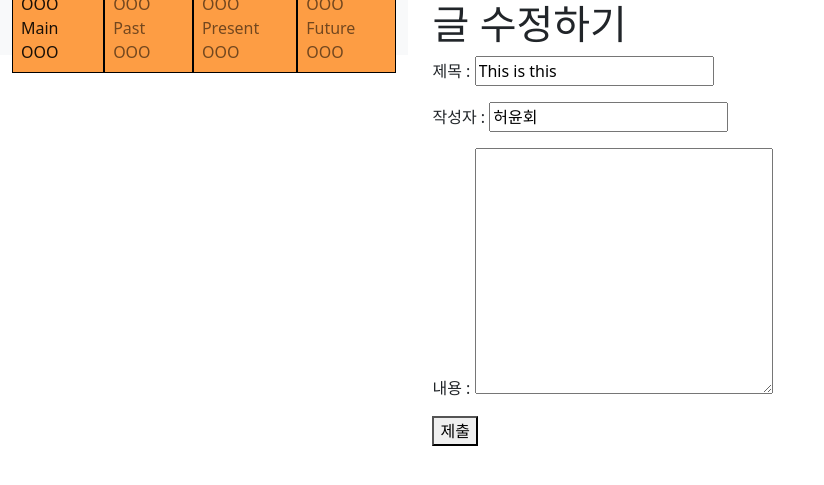
After one commit to YoonHwe/snsproject, a Django app: page /edit/1 in a window 1280 px wide. The commit adds this page. Shown: the top 485 px of the page, without its empty margins (0-824 px from the left). Run offline with Django 3.2, Linux system fonts and the light colour scheme; data comes from the database, SQL or seed files in the repository; both versions use the stored data as it was before the commit; some libraries are stand-ins or nearby versions.

```diff
--- a/main/templates/main/detail.html
+++ b/main/templates/main/detail.html
@@ -4,9 +4,11 @@
 {% block content %}
 
 <h1>{{post.title}}</h1>
-작성자 : {{post.writer}}
+작성자: {{post.writer}}
 날짜: {{post.pub_date}}
 <hr>
+
 <p>{{post.body}}</p>
+<a href="{% url 'edit' blog.id %}">수정하기</a>
 
-{{% endblock %}}
+{% endblock %}
--- /dev/null
+++ b/main/templates/main/edit.html
@@ -0,0 +1,15 @@
+{% extends 'base.html' %}
+{% load static %}
+
+{% block content %}
+<div class="container">
+	<h1>글 수정하기</h1>
+	<form action="{% url 'update' post.id %}" method="post">
+		{%csrf_token%}
+		<p>제목 : <input type="text" name="title" value="{{post.title}}"></p>
+		<p>작성자 : <input type="text" name="writer" value="{{post.writer}}"></p>
+		<p>내용 : <textarea type="text" name="body" id="" cols="30" rows="10" {{post.body}}></textarea></p>
+		<button type="submit">제출</button>
+	</form>
+</div>
+{% endblock %}
--- a/main/views.py
+++ b/main/views.py
@@ -20,8 +20,8 @@ def show_future(request):
     return render(request, 'main/future.html')
 
 def detail(request, id):
-    posts = get_object_or_404(Post, pk = id)
-    return render(request, 'detail.html',{'post':posts})
+    post = get_object_or_404(Post, pk = id)
+    return render(request, 'main/detail.html', {'post':post})
 
 def new(request):
     return render(request, 'main/new.html')
@@ -34,3 +34,16 @@ def create(request):
     new_post.body = request.POST['body']
     new_post.save()
     return redirect('detail', new_post.id)
+
+def edit(request, id):
+    edit_post = Post.objects.get(id = id)
+    return render(request, 'main/edit.html', {'post': edit_post})
+
+def update(request, id):
+    update_post = Post.objects.get(id = id)
+    update_post.title = request.POST['title']
+    update_post.writer = request.POST['writer']
+    update_post.pub_date = timezone.now()
+    update_post.body = request.POST['body']
+    update_post.save()
+    return redirect('main:detail', update_post.id)
--- a/sns_project/urls.py
+++ b/sns_project/urls.py
@@ -17,7 +17,6 @@ from django.contrib import admin
 from django.urls import path
 from main import views
 
-
 urlpatterns = [
     path('admin/', admin.site.urls),
     path('',views.showmain, name="showmain"),
@@ -28,4 +27,6 @@ urlpatterns = [
     path('<str:id>', views.detail, name="detail"),
     path('new/',views.new, name= "new"),
     path('create/',views.create, name= "create"),
+    path('edit/<str:id>', views.edit, name="edit"),
+    path('update/<str:id>', views.update, name="update"),
 ]
```
Also changed, not shown: main/templates/main/mainpage.html (+1 -2 lines), db.sqlite3 (deleted), 1 other file.
